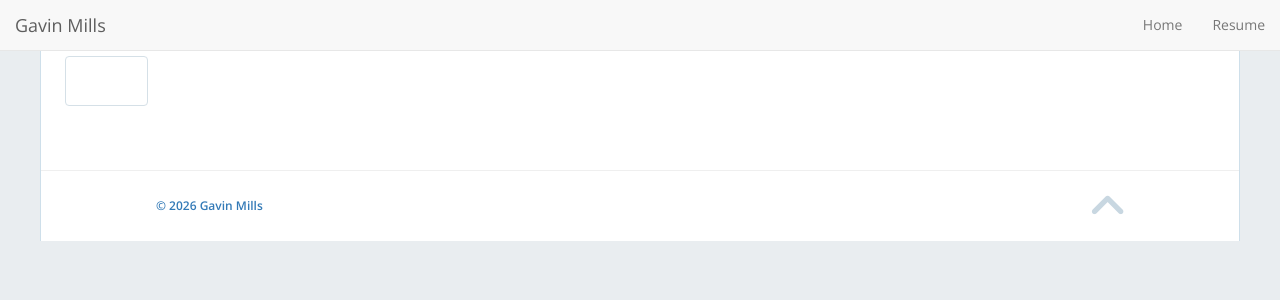
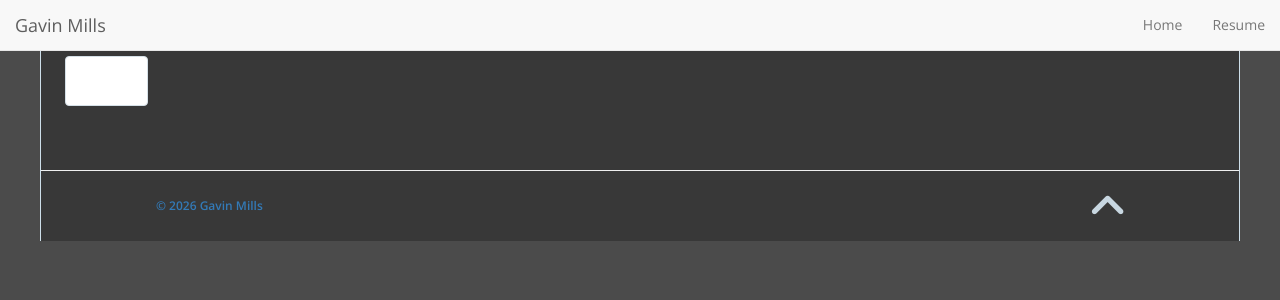
Before and after one commit to GMill728/gmill728.github.io, a Jekyll site: the page built from docs/CHANGELOG.md, in a window 1280 px wide. Shown: the top 300 px of the page. Built offline with Jekyll 4.4.1, drawn with Linux system fonts in a browser that asks for light colours; nearby versions of some CDN libraries; our own code applies the rules of GitHub Pages for plain Markdown files.

Commit message:
changed colors
may roll back, changed colors in style.css

```diff
--- a/docs/_includes/contact-modal.html
+++ b/docs/_includes/contact-modal.html
@@ -12,7 +12,7 @@
         <form class="form-horizontal form-contact clearfix" action="https://formspree.io/your-email@gmail.com" method="POST">
 
           <div class="form-group">
-            <label class="message-label">Dear Jami,</label>
+            <label class="message-label">Dear Gavin,</label>
             <textarea class="message form-control" rows="8" name="body" placeholder="Type your message..."></textarea>
           </div>
 
--- a/docs/css/style.scss
+++ b/docs/css/style.scss
@@ -17,7 +17,7 @@
 @import '../_sass/mixins';
 
 $primary: #0a0a0a;
-$secondary: #FF7B7B;
+$secondary: #00720f;
 
 %opensans { font-family: 'Open Sans', sans-serif; }
 %merriweather { font-family: 'Merriweather', serif; }
@@ -33,7 +33,7 @@
 }
 
 body {
-  background-color: #e9edf0;
+  background-color: #4b4b4b;
   @extend %opensans;
   -webkit-font-smoothing: antialiased;
 }
@@ -55,7 +55,7 @@
 a {
   @include transition(color .2s ease-in-out);
   &:hover {
-    color: #FF5B33;
+    color: #007e07;
     text-decoration: none;
   }
 }
@@ -72,8 +72,8 @@
   color: #2E4453;
   font-weight: 600;
   &:hover, &.btn-default:hover {
-    background-color: white;
-    border: solid 1px #b0c5d2;
+    background-color: rgb(146, 145, 145);
+    border: solid 1px #000000;
     -moz-box-shadow: 0 1px 0 #b0c5d2;
     -webkit-box-shadow: 0 1px 0 #b0c5d2;
     box-shadow: 0 1px 0 #b0c5d2;
@@ -88,7 +88,7 @@
 }
 
 .main {
-  background-color: white;
+  background-color: rgb(56, 56, 56);
   border-left: solid 1px #cedfea;
   border-right: solid 1px #cedfea;
   &.container {
```
